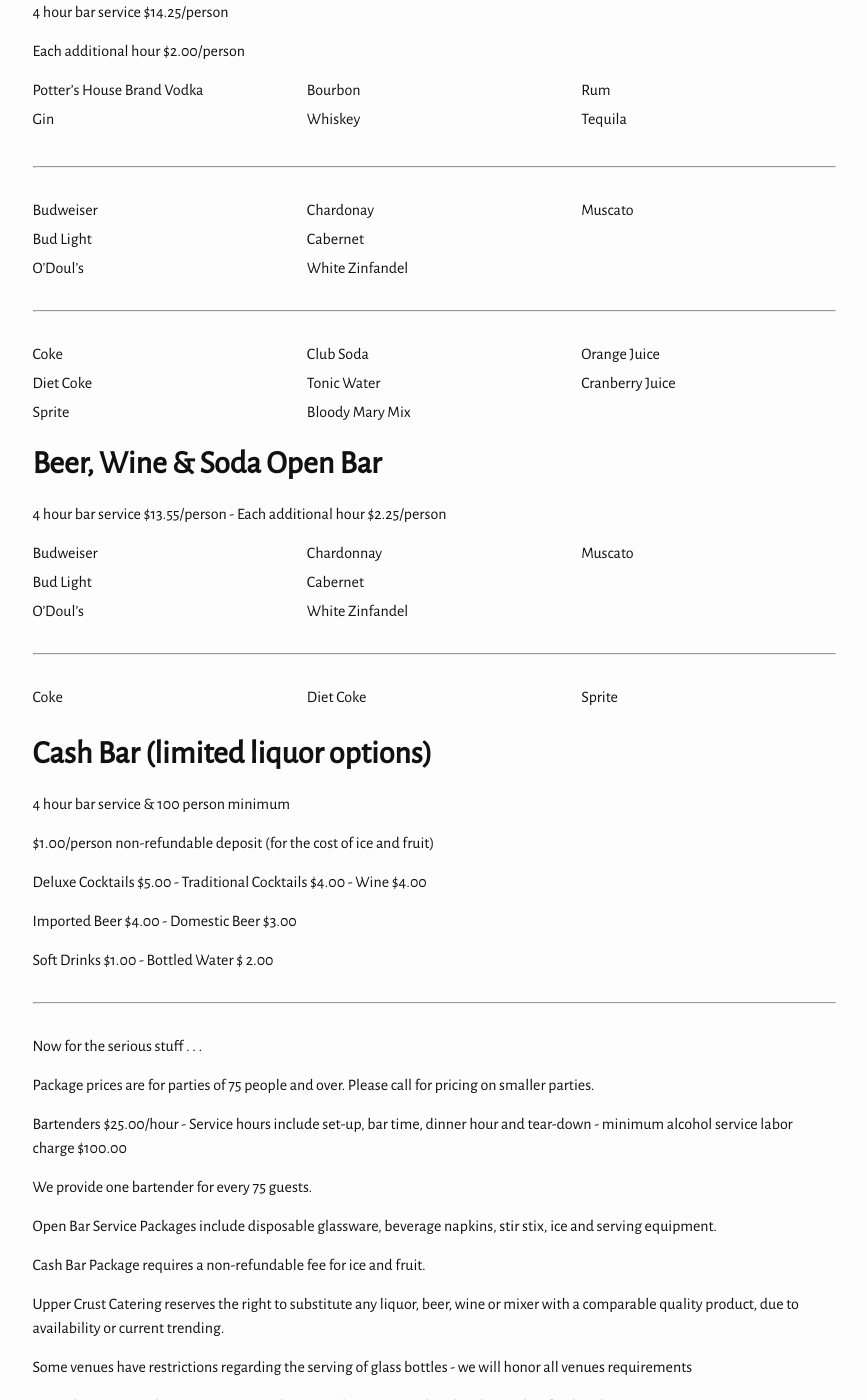
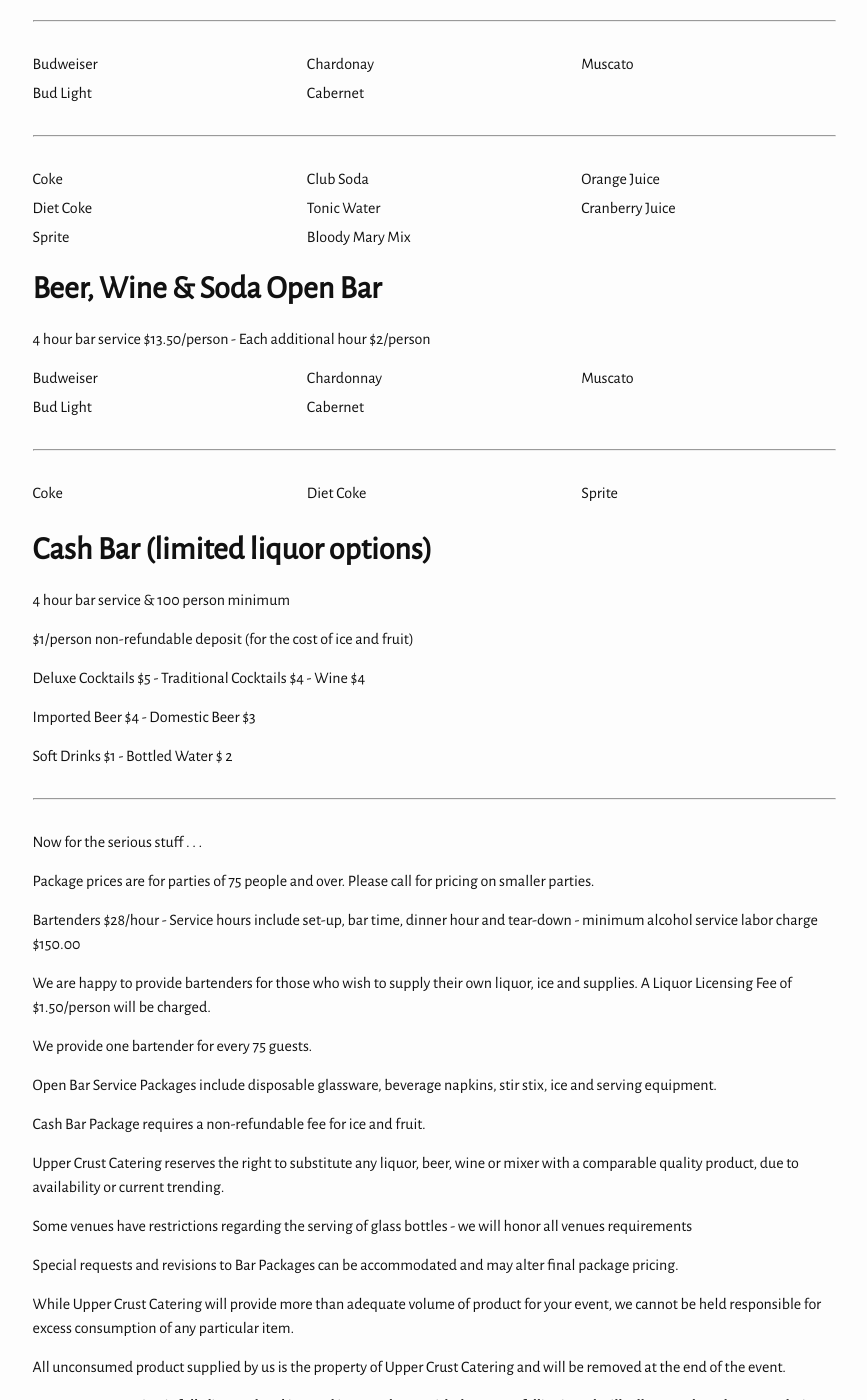
Before and after one commit to kmorrell27/UpperCrustCatering, a Jekyll site: the page built from _menus/bar-service.md, in a window 1280 px wide and 1400 px high, scrolled down 1854 px. Shown: the whole window, without its empty margins (206-1073 px from the left). Built offline with Jekyll 4.4.1, drawn with Linux system fonts in a browser that asks for light colours; some of the changed text lies outside the part shown.

Commit message:
Christmas is over!
Also increased prices to yield to the unrelenting march of the monster
that is capitalism. And we removed the Bailey's so we can't even drink
about it! D:

```diff
--- a/_includes/header.html
+++ b/_includes/header.html
@@ -20,8 +20,6 @@
           <a class="page-link" href="{{ site.baseurl }}/about/">About</a>
           <a class="page-link" href="{{ site.baseurl }}/menus/">Menus</a>
           <a class="page-link" href="{{ site.baseurl }}/themed-menus/">Themed Menus</a>
-          <a class="page-link" href="{{ site.baseurl }}/specials/fall/">Fall Menus</a>
-          <a class="page-link" href="{{ site.baseurl }}/specials/christmas/">Christmas Specials</a>
           <a class="page-link" href="{{ site.baseurl }}/contact-us/">Contact Us</a>
       </div>
     </nav>
--- a/_menus/bar-service.md
+++ b/_menus/bar-service.md
@@ -11,11 +11,11 @@
 For those clients of our who choose to add spirits to their event we gladly offer the following packages.
 
 
-## Deluxe Open Bar
+## Top Shelf Open Bar
 
-4 hour bar service $18.95/person
+4 hour bar service $19.95/person
 
-Each additional hour $3.00/person
+Each additional hour $3/person
 
 - Absolut Vodka
 - Tanqueray Gin
@@ -34,12 +33,10 @@
 
 - Budweiser
 - Bud Light
-- Heineken/Sam Adams
-- O'Doul's
+- Heineken
 - Chardonnay
 - Cabernet
 - Merlot
-- White Zinfandel
 - Muscato
 
 * * *
@@ -65,7 +62,7 @@
 
 ## Traditional Open Bar
 
-4 hour bar service $15.95/person
+4 hour bar service $16.95/person
 
 each additional hour $2.50/person
 
@@ -85,10 +82,8 @@
 
 - Budweiser
 - Bud Light
-- O'Doul's
 - Chardonnay
 - Cabernet
-- White Zinfandel
 - Muscato
 
 * * *
@@ -114,23 +109,21 @@
 
 4 hour bar service $14.25/person
 
-Each additional hour $2.00/person
+Each additional hour $2.25/person
 
-- Potter's House Brand Vodka
 - Gin
 - Bourbon
 - Whiskey
 - Rum
 - Tequila
+- Amaretto
 
 * * *
 
 - Budweiser
 - Bud Light
-- O'Doul's
 - Chardonay
 - Cabernet
-- White Zinfandel
 - Muscato
 
 * * *
@@ -148,15 +141,13 @@
 
 ## Beer, Wine & Soda Open Bar
 
-4 hour bar service $13.55/person  -
-Each additional hour $2.25/person
+4 hour bar service $13.50/person  -
+Each additional hour $2/person
 
 - Budweiser
 - Bud Light
-- O'Doul's
 - Chardonnay
 - Cabernet
-- White Zinfandel
 - Muscato
 
 * * *
@@ -172,13 +163,13 @@
 
 4 hour bar service & 100 person minimum
 
-$1.00/person non-refundable deposit (for the cost of ice and fruit)
+$1/person non-refundable deposit (for the cost of ice and fruit)
 
-Deluxe Cocktails $5.00  -  Traditional Cocktails $4.00  -  Wine $4.00
+Deluxe Cocktails $5  -  Traditional Cocktails $4  -  Wine $4
 
-Imported Beer $4.00  -  Domestic Beer $3.00
+Imported Beer $4  -  Domestic Beer $3
 
-Soft Drinks $1.00  -  Bottled Water $ 2.00
+Soft Drinks $1  -  Bottled Water $ 2
 
 * * *
 
@@ -187,7 +178,9 @@
 
 Package prices are for parties of 75 people and over.  Please call for pricing on smaller parties.
 
-Bartenders $25.00/hour - Service hours include set-up, bar time, dinner hour and tear-down - minimum alcohol service labor charge $100.00
+Bartenders $28/hour - Service hours include set-up, bar time, dinner hour and tear-down - minimum alcohol service labor charge $150.00
+
+We are happy to provide bartenders for those who wish to supply their own liquor, ice and supplies. A Liquor Licensing Fee of $1.50/person will be charged.
 
 We provide one bartender for every 75 guests.
 
```
Also changed, not shown: other parts of _menus/bar-service.md (+0 -1 lines), _menus/breakfast-buffets.md (+6 -4 lines), _menus/elegant-buffets.md (+8 -8 lines), _menus/weddings.md (+3 -1 lines), themed_menus.md (+14 -44 lines).
